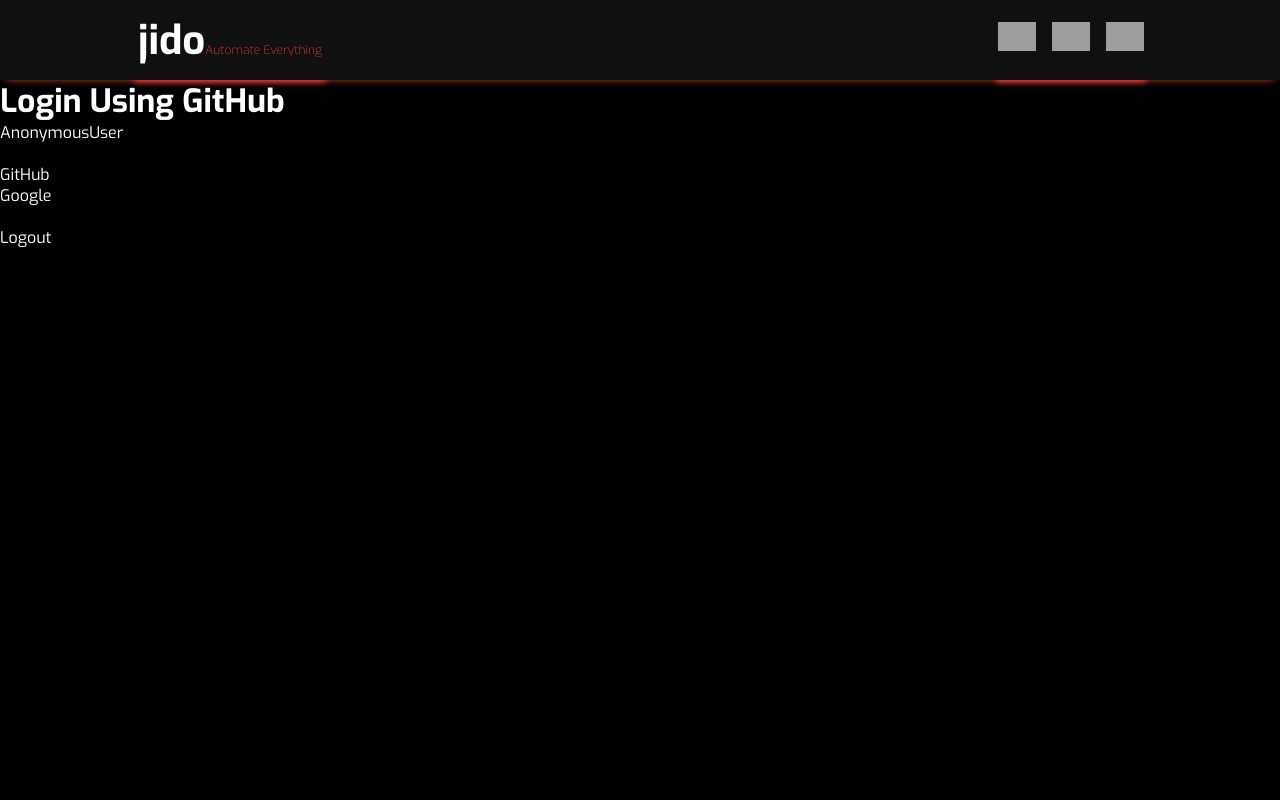
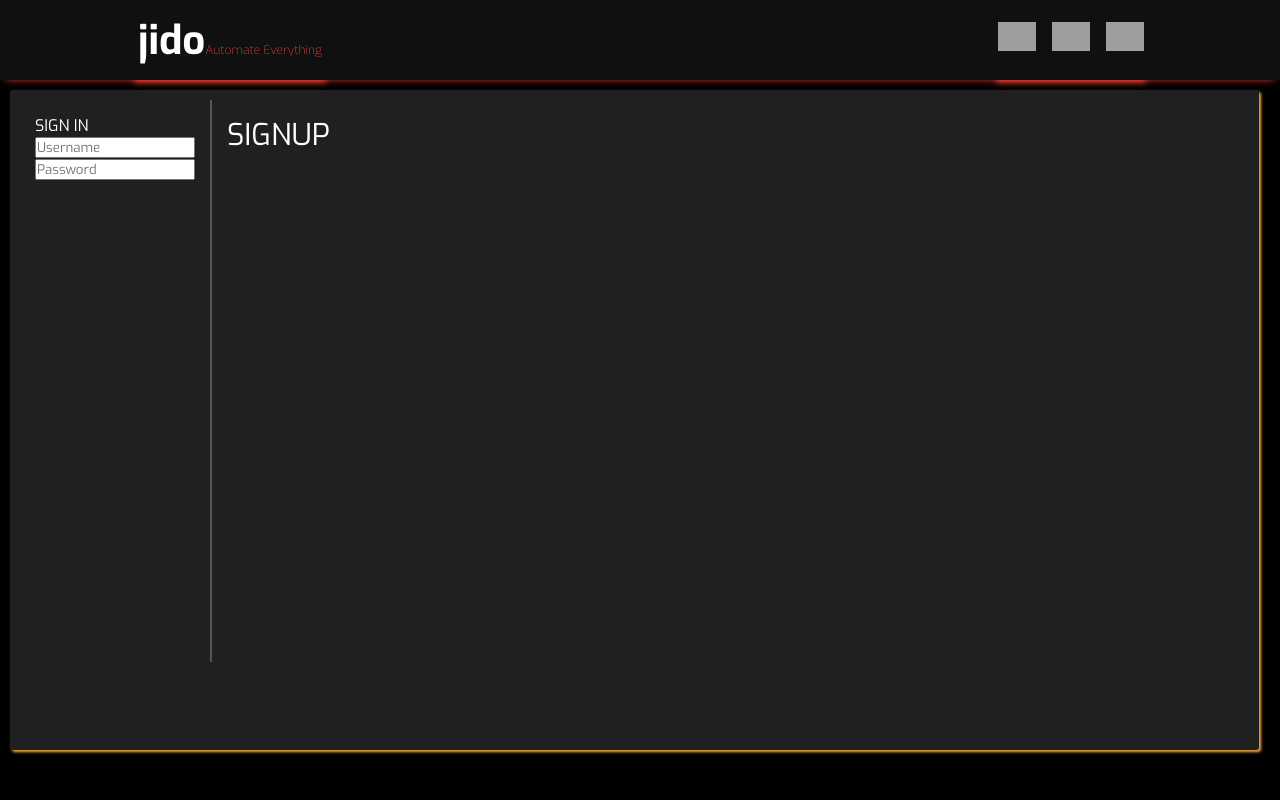
Before and after one commit to B6Infinity/jido, a Django app: template templates/login.html in a window 1280 px wide. Run offline with Django 3.2, Linux system fonts and the light colour scheme; the template is opened without the code that fills it, so the values that code supplies are empty; grey boxes are pictures that could not be loaded.

Commit message:
work on frontend now... n00b :|

```diff
--- a/static/style.css
+++ b/static/style.css
@@ -1,107 +1,226 @@
 @import url('https://fonts.googleapis.com/css2?family=Exo:ital,wght@0,100;0,200;0,300;0,400;0,500;0,600;0,700;0,800;0,900;1,100;1,200;1,300;1,400;1,500;1,600;1,700;1,800;1,900&display=swap');
-*{
+:root {
+    --ORANGEISH : #EE4036;
+    --YELLOWISH : #FAAF40;
+}
+* {
     margin: 0;
     padding: 0;
     text-decoration: none;
     color: white;
     font-family: 'Exo', sans-serif;
 }
-body{
+
+
+body {
     background-color: #000000;
 }
 
 
+/* TEXT DECOR */
 
-.mainheader{
+.italic {
+    font-style: italic;
+}
+
+.underline {
+    font-style: underline;
+}
+
+.fnt-extra-xxx {
+    font-size: 220px;
+}
+
+.fnt-xx-big {
+    font-size: 80px;
+}
+
+.fnt-x-big {
+    font-size: 50px;
+}
+
+.fnt-big {
+    font-size: 40px;
+}
+
+.fnt-med {
+    font-size: 30px;
+}
+
+.fnt-small {
+    font-size: 20px;
+}
+
+.fnt-x-small {
+    font-size: 15px;
+}
+
+.fnt-xx-small {
+    font-size: 10px;
+}
+
+hr{
+    border: 1px solid #555;
+}
+
+/* FLEXy */
+.flex-row {
+    display: flex;
+    flex-direction: row;
+}
+
+.flex-column {
+    display: flex;
+    flex-direction: column;
+}
+
+.flex-row-reverse {
+    display: flex;
+    flex-direction: row-reverse;
+}
+
+.flex-column-reverse {
+    display: flex;
+    flex-direction: column-reverse;
+}
+
+.flex-grow{
+    flex-grow: 1;
+}
+.flex-grow div {
+    flex-grow: 1;
+}
+
+.flex-object {
+    margin: 5px;
+    padding: 10px;
+}
+
+
+.mainheader {
     width: 100%;
     height: 80px;
     display: block;
     background-color: #101010;
     box-shadow: 0 5px 8px -6px #EE4036;
 }
-.innerheader{
+
+.innerheader {
     width: 80%;
     /* background-color: blue; */
     display: block;
     height: 100%;
     margin: 0 auto;
 }
-.headerlogocontainer:hover{
+
+.headerlogocontainer:hover {
     box-shadow: 0 10px 8px -6px #EE4036;
 }
-.headerlogocontainer{
+
+.headerlogocontainer {
     float: left;
     user-select: none;
     display: table;
     height: 100%;
     box-shadow: 0 8px 6px -6px #EE4036;
 }
-#mainlogo{
+
+#mainlogo {
     font-size: 40px;
     height: 100%;
     display: table-cell;
     vertical-align: middle;
     padding: 0 10px;
 }
-.navigationmenu:hover{
+
+.navigationmenu:hover {
     box-shadow: 0 10px 8px -6px #EE4036;
 }
-.navigationmenu{
+
+.navigationmenu {
     float: right;
     height: 100%;
     display: table;
     box-shadow: 0 8px 6px -6px #EE4036;
 }
-.navigationmenu_item_img{
+
+.navigationmenu_item_img {
     border-radius: 50%;
     transition: 0.2s;
 }
-.navigationmenu_item_img img{
+
+.navigationmenu_item_img img {
     width: 38px;
     object-fit: contain;
 }
-.navigationmenu_item_img:hover{
+
+.navigationmenu_item_img:hover {
     transform: translate(-5px, -5px);
 }
-.navigationmenu_item{
+
+.navigationmenu_item {
     font-size: 20px;
     display: table-cell;
     padding: 0 8px;
     vertical-align: middle;
 }
 
-
-/* FOR PHONES */
-@media only screen and (max-device-width: 640px) {
-    .navigationmenu_item_img img{
-        width: 20px;
-    }
-    #mainlogo{
-        font-size: 30px;
-    }
-    #automateeverything{
-        display: none;
-    }
-
+.slate-container {
+    background-color: #202020;
+    padding: 10px;
+    margin: 10px;
+    height: 80vh;
+    width: 96%;
+    border-radius: 3px;
+    box-shadow: 2px 2px 3px var(--YELLOWISH);
 }
 
 
+/* FOR PHONES */
+
+@media only screen and (max-device-width: 640px) {
+    .navigationmenu_item_img img {
+        width: 20px;
+    }
+    #mainlogo {
+        font-size: 30px;
+    }
+    #automateeverything {
+        display: none;
+    }
+    .row-responsive {
+        flex-direction: column;
+        overflow: auto;
+    }
+    hr{
+        display: none;
+    }
+}
+
 /* SCROLLBAR */
+
 /* width */
+
 ::-webkit-scrollbar {
     width: 7px;
 }
+
 /* Track */
+
 ::-webkit-scrollbar-track {
     background: #303030;
     border-radius: 5px;
 }
+
 /* Handle */
+
 ::-webkit-scrollbar-thumb {
     background: #888;
     border-radius: 5px;
 }
+
 /* Handle on hover */
+
 ::-webkit-scrollbar-thumb:hover {
     background: #555;
 }
--- a/templates/login.html
+++ b/templates/login.html
@@ -2,15 +2,29 @@
 {% block title %}Login{% endblock title %}
 {% block body %}
 
-<h1>Login Using GitHub</h1>
+<div class="slate-container">
+    <div class="flex-row row-responsive">
+        <div class="flex-object">
+            SIGN IN
 
-{{user}}
-<br>
-<br>
-<a href="">GitHub</a><br>
-<a href="">Google</a>
+            <div class="signin-container">
+                <input type="text" name="username" id="username" placeholder="Username"><br>
+                <input type="password" name="password" id="password" placeholder="Password"><br>
+            </div>
 
-<br><br>
-<a href="/accounts/logout">Logout</a>
+        </div>
+
+
+
+
+        <hr style="height: 70vh;">
+        <div class="flex-object flex-grow fnt-med">SIGNUP</div>
+
+
+    </div>
+
+</div>
+
+
 
 {% endblock body %}
```
Also changed, not shown: db.sqlite3.
